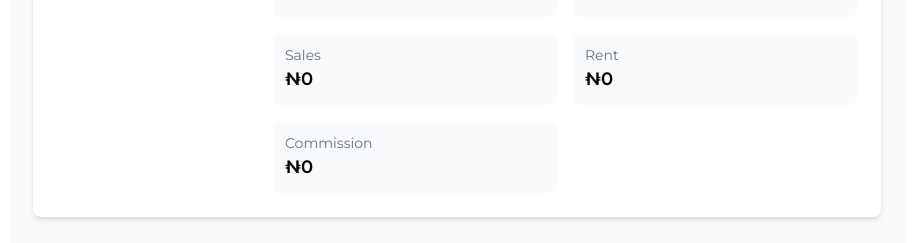
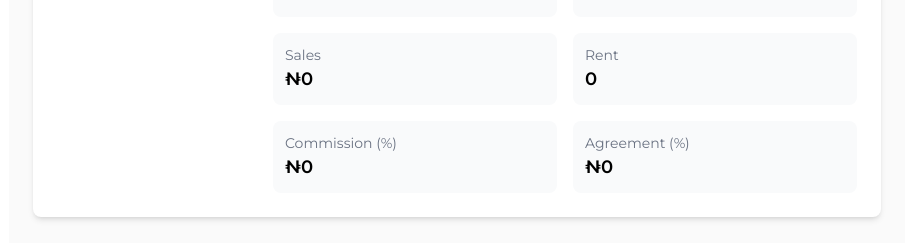
Before and after one commit to adewale-samson/naija-agent, a React (Vite) app: page /agent/1 in a window 1280 px wide. Shown: the part 295-538 px from the top of the page, without its empty margins (183-1096 px from the left). Built offline with nearby package versions, Linux system fonts and the light colour scheme; no server answers; a web font is replaced by a local one.

Commit message:
minor text fixes

```diff
--- a/src/Components/Footer.jsx
+++ b/src/Components/Footer.jsx
@@ -29,11 +29,11 @@ const Footer = () => {
         </li>
         <li className="flex items-center gap-[8px] font-medium text-[11px] sm:text-[12px] leading-[100%] tracking-[0%] mb-[2px]">
           <RiInstagramFill className="text-[#fff] text-[20px] sm:text-[24px]" />{" "}
-          RentIt-Nigeria
+          RentIt.ng
         </li>
         <li className="flex items-center gap-[8px] font-medium text-[11px] sm:text-[12px] leading-[100%] tracking-[0%] mb-[2px]">
           <IoLogoTwitter className="text-[#fff] text-[20px] sm:text-[24px]" />{" "}
-          RentIt-Nigeria
+          RentIt.ng
         </li>
       </ul>
       <ul className="">
--- a/src/Components/RentInfo.jsx
+++ b/src/Components/RentInfo.jsx
@@ -36,7 +36,7 @@ const RentInfo = () => {
               </div>
               <div>
                 <div className="font-semibold text-[18px] md:text-[20px] text-[#000] leading-[100%] tracking-[0%] mb-[5px]">
-                  20M
+                  4.8
                 </div>
                 <p className="font-[300] text-[10px] leading-[100%] tracking-[0%]">
                   Positive rating
--- a/src/Components/Sidebar.jsx
+++ b/src/Components/Sidebar.jsx
@@ -28,11 +28,11 @@ const navItems = [
     label: "Comments",
     icon: <FaComment className="text-[#337E66]" />,
   },
-  {
-    id: "commissions",
-    label: "Commissions",
-    icon: <RiShakeHandsFill className="text-[#6778C6]" />,
-  },
+  // {
+  //   id: "commissions",
+  //   label: "Commissions",
+  //   icon: <RiShakeHandsFill className="text-[#6778C6]" />,
+  // },
   // {
   //   id: "inspection-fees",
   //   label: "Inspection fees",
--- a/src/Components/dashboard/EditProfile.jsx
+++ b/src/Components/dashboard/EditProfile.jsx
@@ -481,7 +481,7 @@ const EditProfile = ({ agentData, setAgentData }) => {
             </div>
             <div>
               <label className="block font-regular text-[16px] text-[#535353] mb-2">
-                Agreement
+                Agreement (%)
               </label>
               <input
                 type="number"
@@ -496,7 +496,7 @@ const EditProfile = ({ agentData, setAgentData }) => {
             </div>
             <div>
               <label className="block font-regular text-[16px] text-[#535353] mb-2">
-                Commission
+                Commission (%)
               </label>
               <input
                 type="number"
--- a/src/Pages/AgentDetails.jsx
+++ b/src/Pages/AgentDetails.jsx
@@ -200,11 +200,17 @@ const AgentDetails = () => {
                 <div className="bg-gray-50 p-3 rounded-lg">
                   <p className="text-sm text-gray-500">Rent</p>
                   <p className="text-lg font-semibold">
-                    ₦{agent.rentPrice?.toLocaleString() || "0"}
+                    {agent.rentPrice?.toLocaleString() || "0"}
                   </p>
                 </div>
                 <div className="bg-gray-50 p-3 rounded-lg">
-                  <p className="text-sm text-gray-500">Commission</p>
+                  <p className="text-sm text-gray-500">Commission (%)</p>
+                  <p className="text-lg font-semibold">
+                    ₦{agent.commission?.toLocaleString() || "0"}
+                  </p>
+                </div>
+                <div className="bg-gray-50 p-3 rounded-lg">
+                  <p className="text-sm text-gray-500">Agreement (%)</p>
                   <p className="text-lg font-semibold">
                     ₦{agent.commission?.toLocaleString() || "0"}
                   </p>
--- a/src/Pages/AgentForm.jsx
+++ b/src/Pages/AgentForm.jsx
@@ -360,7 +360,7 @@ const AgentForm = () => {
                 </div>
                 <div>
                   <label className="block font-regular text-[16px] text-[#535353] mb-2">
-                    Agreement
+                    Agreement (%)
                   </label>
                   <input
                     type="number"
@@ -375,7 +375,7 @@ const AgentForm = () => {
                 </div>
                 <div>
                   <label className="block font-regular text-[16px] text-[#535353] mb-2">
-                    Commission
+                    Commission (%)
                   </label>
                   <input
                     type="number"
--- a/src/Pages/Dashboard.jsx
+++ b/src/Pages/Dashboard.jsx
@@ -16,13 +16,14 @@ const navItems = [
   { id: "dashboard", label: "Dashboard", icon: null },
   { id: "edit-profile", label: "Edit Profile", icon: null },
   { id: "comments", label: "Comments", icon: null },
-  { id: "commissions", label: "Commissions", icon: null },
+  // { id: "commissions", label: "Commissions", icon: null },
   // { id: "inspection-fees", label: "Inspection fees", icon: null },
   // { id: "total-rents", label: "Total Rents", icon: null },
   // { id: "total-sales", label: "Total Sales", icon: null },
 ];
 
 const DashboardOverview = ({ agentData }) => {
+  // console.log(agentData)
   return (
     <>
       {/* Cards */}
@@ -36,8 +37,8 @@ const DashboardOverview = ({ agentData }) => {
               +15%
             </span> */}
           </div>
-          <p className="font-[800] text-center text-[16px] lg:text-[24px] text-[#fff] leading-[100%] tracking-[0]">
-            {agentData?.rentPrice || 0}
+          <p className="font-[800] text-center text-[16px] lg:text-[24px] text-[#000] leading-[100%] tracking-[0]">
+            {parseInt(agentData?.rentPrice)?.toLocaleString() || 0}
           </p>
         </div>
         <div className="w-full min-h-[150px] bg-[#DEB887] p-6 md:p-4 lg:p-6 rounded-[30px]">
@@ -49,20 +50,20 @@ const DashboardOverview = ({ agentData }) => {
               +15%
             </span> */}
           </div>
-          <p className="font-[800] text-center text-[16px] lg:text-[24px] text-[#fff] leading-[100%] tracking-[0]">
-            ₦{agentData?.sales || 0}
+          <p className="font-[800] text-center text-[16px] lg:text-[24px] text-[#000] leading-[100%] tracking-[0]">
+            ₦{parseInt(agentData?.sales)?.toLocaleString() || 0}
           </p>
         </div>
         <div className="w-full min-h-[150px] bg-[#D6D8E7] p-6 md:p-4 lg:p-6 rounded-[30px]">
           <div className="flex justify-center items-center mb-[20px]">
             <h4 className="font-[800] text-[16px] text-[#000000] leading-[100%]">
-              Commission
+              Commission (%)
             </h4>
             {/* <span className="font-[800] text-[#000] text-[16px] leading-[100%] tracking-[0] rounded-[20px] border-none p-[10px] bg-[#fff]">
               +15%
             </span> */}
           </div>
-          <p className="font-[800] text-center text-[16px] lg:text-[24px] text-[#000000] leading-[100%] tracking-[0]">₦{agentData?.commission?.toLocaleString() || 0}</p>
+          <p className="font-[800] text-center text-[16px] lg:text-[24px] text-[#000000] leading-[100%] tracking-[0]">{agentData?.commission?.toLocaleString() || 0}</p>
         </div>
       </div>
 
@@ -151,8 +152,8 @@ const Dashboard = () => {
         return <EditProfile agentData={agentData} setAgentData={setAgentData}/>;
       case "comments":
         return <Comments />;
-      case "commissions":
-        return <Commissions />;
+      // case "commissions":
+      //   return <Commissions />;
       // case "inspection-fees":
       //   return <InspectionFees />;
       // case "total-rents":
--- a/src/Pages/SetPassword.jsx
+++ b/src/Pages/SetPassword.jsx
@@ -41,7 +41,7 @@ const SetPassword = () => {
 
   const onSubmit = async (values, actions) => {
     try {
-      console.log(values);
+      // console.log(values);
       setLoader(true);
       await resetPassword(values)
         .then((res) => {
--- a/src/Pages/Trending.jsx
+++ b/src/Pages/Trending.jsx
@@ -51,7 +51,7 @@ const Trending = () => {
   const handleDetails = (agentId) => {
     navigate(`/agent/${agentId}`);
   };
-  console.log(locationData)
+  // console.log(locationData)
   return (
     <section className="font-mont px-[16px] sm:px-[49px]">
       <form
```
